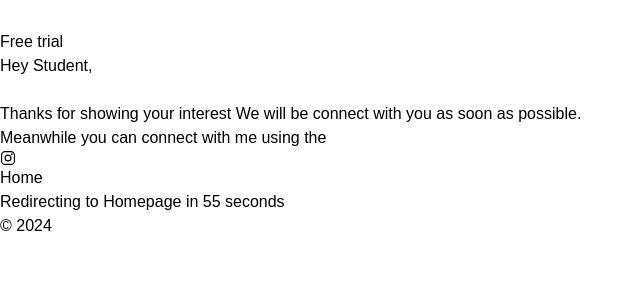
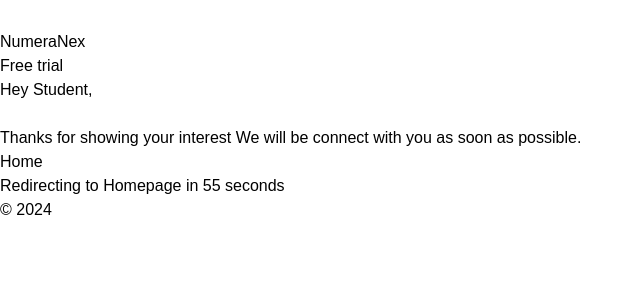
Before and after one commit to ikrarun/mathwise, a Next.js app: page /thnx in a window 1280 px wide. Shown: the top 300 px of the page, without its empty margins (0-643 px from the left). Built offline with nearby package versions, Linux system fonts and the light colour scheme; a web font is replaced by a local one.

Commit message:
some little bugs

```diff
--- a/src/app/thnx/page.tsx
+++ b/src/app/thnx/page.tsx
@@ -20,8 +20,6 @@
         <main style={font.style} className=" w-full relative min-h-full flex-grow flex-col flex px-6 pt-16 py-3 items-center justify-center gap-6 max-w-[900px] ">
             <h1 className='text-3xl text-center'>Hey {searchParams.get('usr') != null ? searchParams.get('usr') : 'Student'}, <br /><br />
                 Thanks for showing your interest We will be connect with you as soon as possible.</h1>
-            <h1 className='flex flex-col'>Meanwhile you can connect with me using the <br />
-                <a className='underline text-center self-center text-blue-800' href="https://instagram.com/thescribewise" target='_blank'><IoLogoInstagram /></a></h1>
             <Link href='/' replace className='bg-[#3049d3] text-white h-full flex px-4 hover:scale-110 transition-all ease-in-out duration-150 py-2 text-base rounded-full'>Home</Link>
             <h1 className='text-sm text-gray-600'>Redirecting to Homepage in {sec} seconds</h1>
         </main>
--- a/src/navbar/navbar.tsx
+++ b/src/navbar/navbar.tsx
@@ -14,8 +14,9 @@
       className=" w-full py-3 z-[2000] px-6 font-semibold text-white max-w-[900px] inline-flex justify-between items-center"
     >
       <div>
-        <Link href="/">
+        <Link className="inline-flex gap-2" href="/">
           <Image src={home} alt="" height="30" width="30" />
+          NumeraNex
         </Link>
       </div>
       <ul>
```
